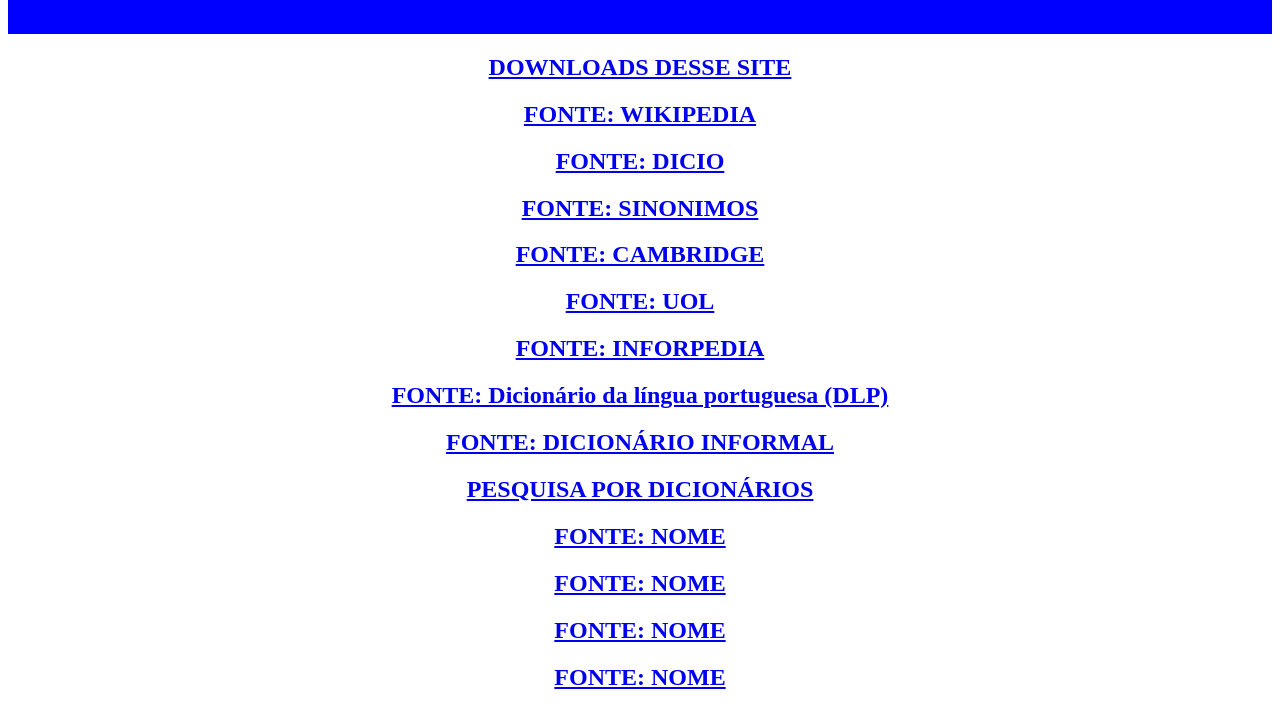
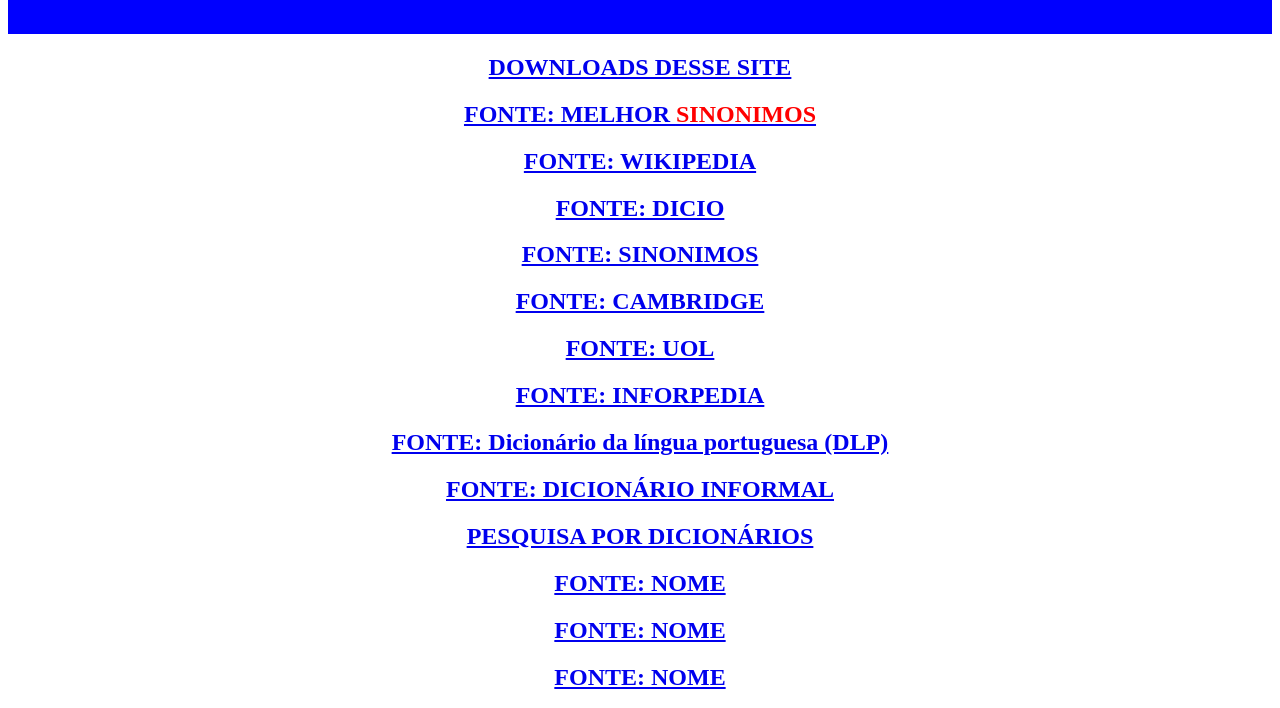
Before and after one commit to santos246/MEU-DICIONARIO, a plain HTML site: page FONTE WEB PARASITES.htm in a window 1280 px wide. Shown: the part 86-794 px from the top of the page. Drawn offline with Linux system fonts and the light colour scheme.

Commit message:
Update FONTE WEB PARASITES.htm

```diff
--- a/FONTE WEB PARASITES.htm
+++ b/FONTE WEB PARASITES.htm
@@ -18,6 +18,12 @@
 https://github.com/santos246/MEU-DICIONARIO/archive/refs/heads/main.zip
 " target="_blank"><h2>
 DOWNLOADS DESSE SITE
+</h2></a>
+<!------------------------------------------------------>
+<a href="
+https://www.sinonimos.com.br/
+" target="_blank"><h2>FONTE:
+MELHOR <FONT COLOR="RED">SINONIMOS</FONT>
 </h2></a>
 <!------------------------------------------------------>
 <a href="
@@ -72,12 +78,6 @@ DICIONÁRIO INFORMAL
 https://www.google.com/search?newwindow=1&sxsrf=ALiCzsYU27-lblvettrgxkB3u2VCMQ-IAA:1655443687344&q=DICION%C3%81RIO&spell=1&sa=X&ved=2ahUKEwi23ben4LP4AhUbg5UCHU_gCoIQBSgAegQIARA3&biw=1366&bih=635&dpr=1
 " target="_blank"><h2>
 PESQUISA POR DICIONÁRIOS
-</h2></a>
-<!------------------------------------------------------>
-<a href="
-LINK
-" target="_blank"><h2>FONTE:
-NOME
 </h2></a>
 <!------------------------------------------------------>
 <a href="
```
